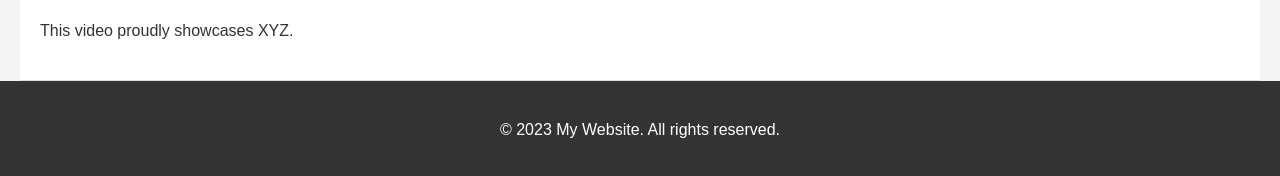
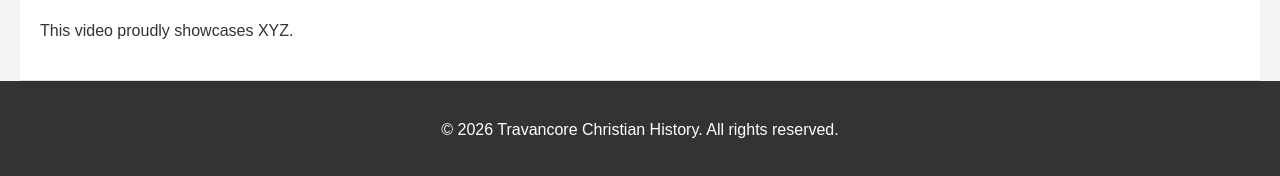
Before and after one commit to naveens239/tvmhistory, a plain HTML site: page index.html in a window 1280 px wide. Shown: the part 1518-1694 px from the top of the page. Drawn offline with Linux system fonts and the light colour scheme.

Commit message:
added title changes

```diff
--- a/index.html
+++ b/index.html
@@ -3,7 +3,7 @@
 <head>
     <meta charset="UTF-8">
     <meta name="viewport" content="width=device-width, initial-scale=1.0">
-    <title>My Awesome Single Page Website</title>
+    <title>Travancore Christian History</title>
     <link rel="stylesheet" href="style.css">
 </head>
 <body>
@@ -48,7 +48,7 @@
 
 
     <footer>
-        <p>&copy; 2023 My Website. All rights reserved.</p>
+        <p>&copy; 2026 Travancore Christian History. All rights reserved.</p>
     </footer>
 </body>
 </html>
```
